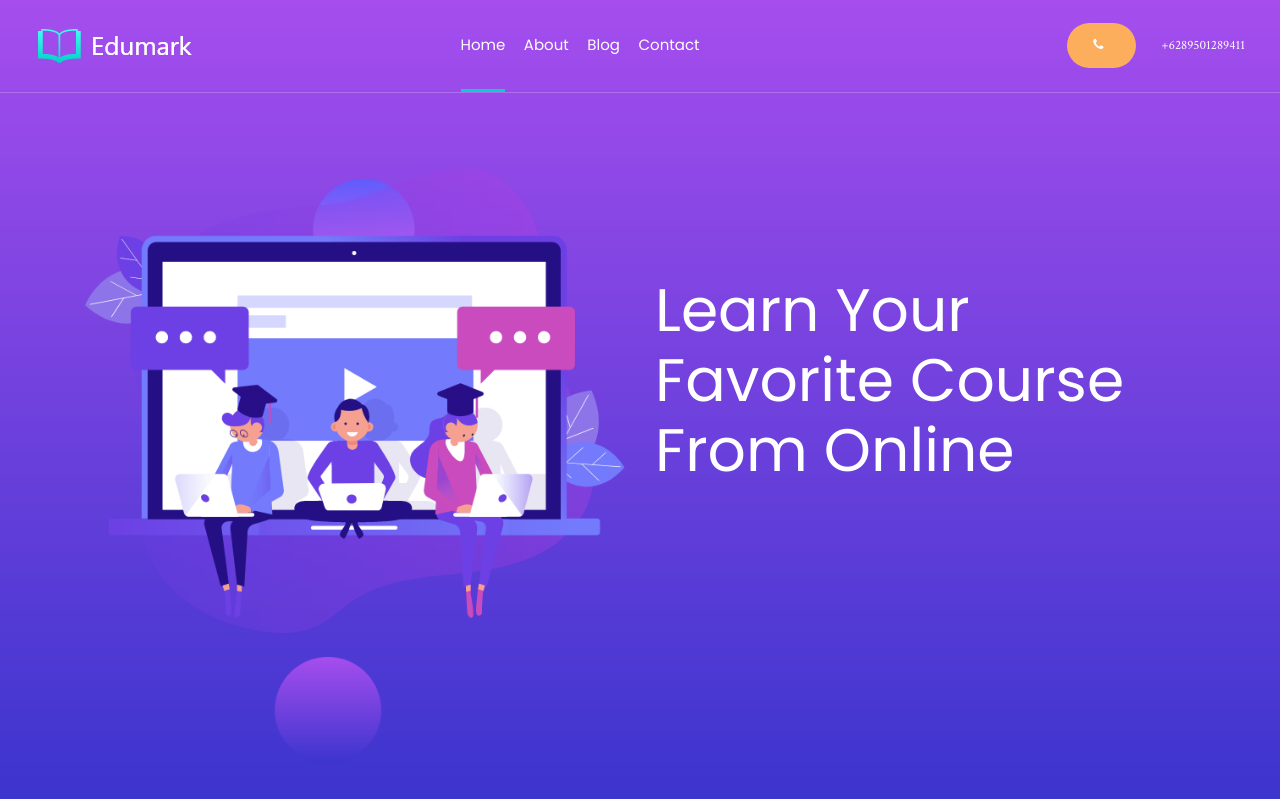
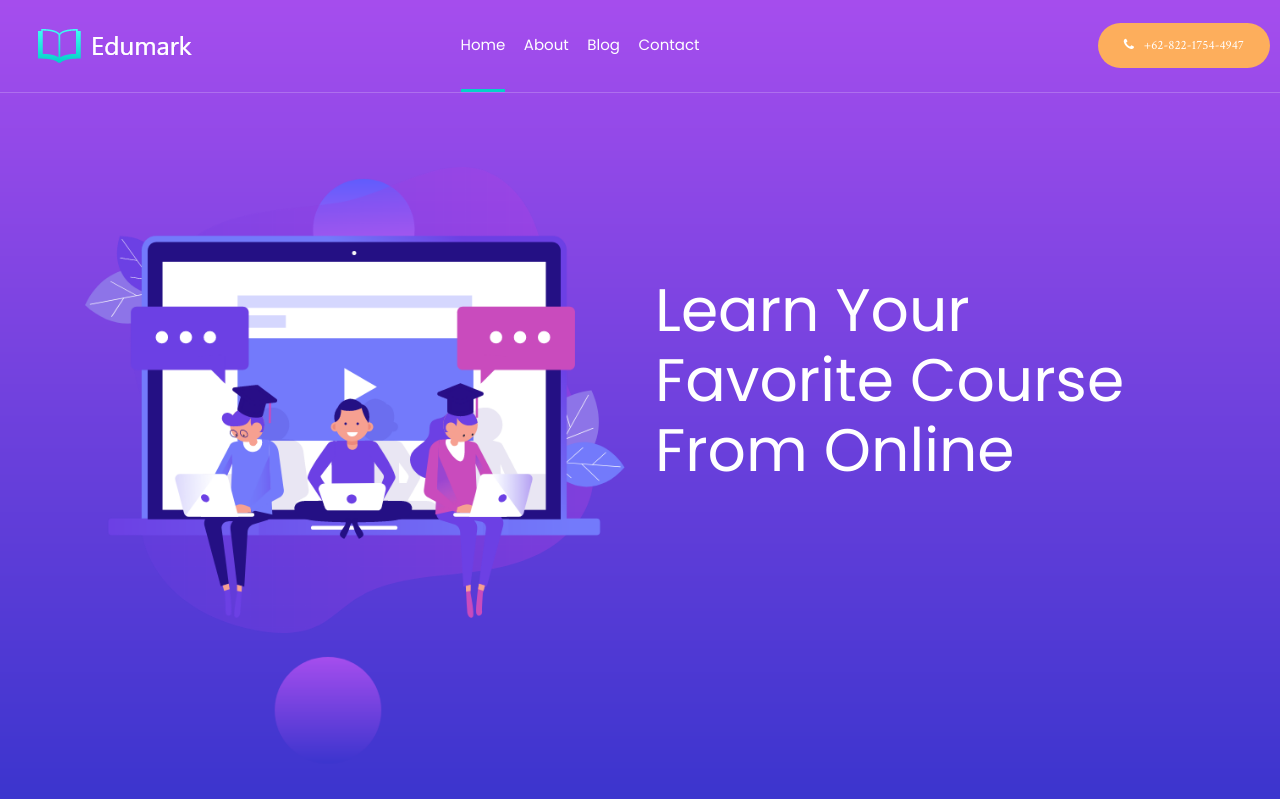
Before and after one commit to PotacodeStudio/landing-page, a PHP site: page /index.php in a window 1280 px wide. Shown: the top 799 px of the page. Run offline with PHP 8.4, Linux system fonts and the light colour scheme; some libraries are stand-ins or nearby versions.

Commit message:
refactor menu

```diff
--- a/menu.php
+++ b/menu.php
@@ -45,9 +45,9 @@
                                     <span>log in</span>
                                 </a> -->
                                 <div class="live_chat_btn">
-                                    <a class="boxed_btn_orange" href="#">
+                                    <a class="boxed_btn_orange" href="tel:+6282217544947">
                                         <i class="fa fa-phone"></i>
-                                        <span><a href="tel:+6289501289411">+6289501289411</a></span>
+                                        <span>+62-822-1754-4947</span>
                                     </a>
                                 </div>
                             </div>
```
